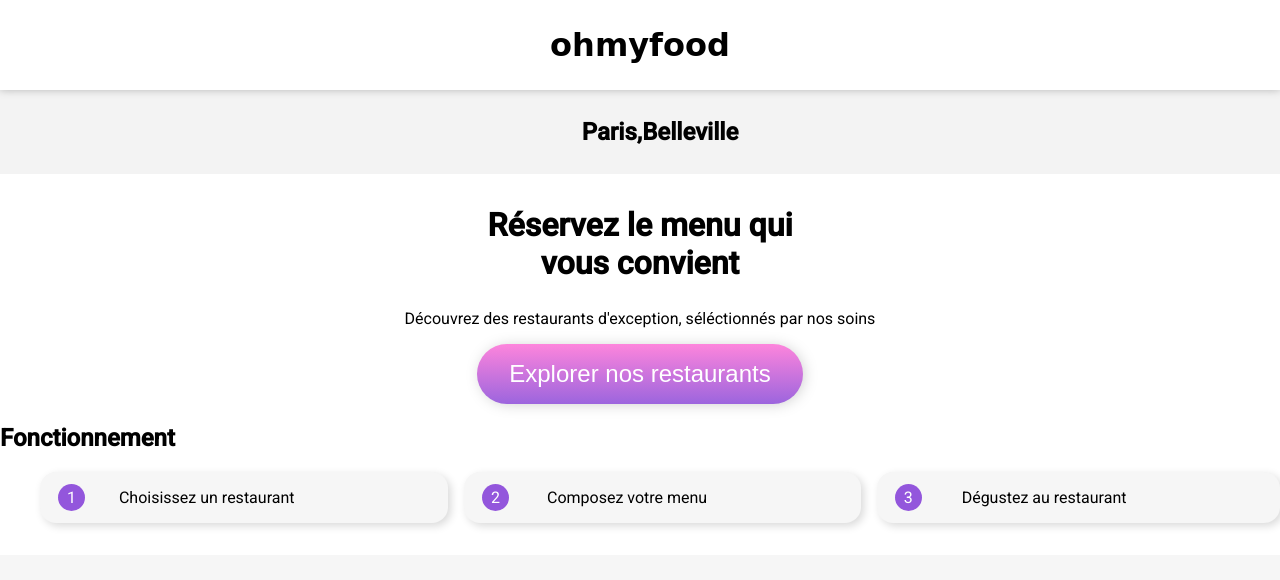
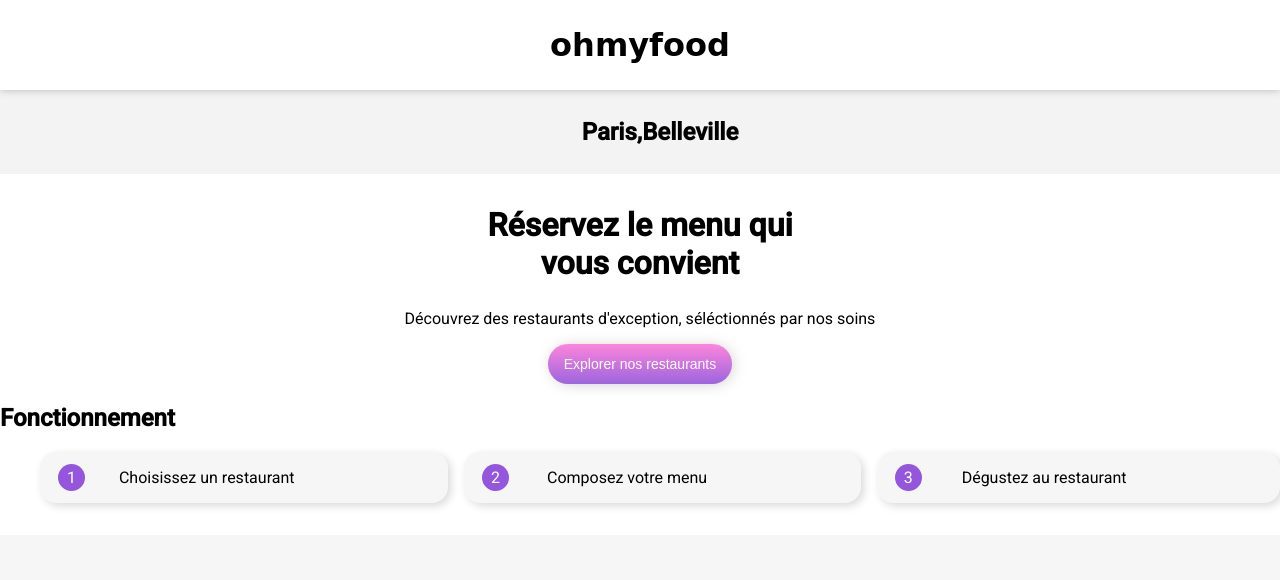
Before and after one commit to Mounirbl/ohmyfood, a website: page ohmyfood/index.html in a window 1280 px wide. Shown: the top 580 px of the page. Drawn offline with Linux system fonts and the light colour scheme; a web font is replaced by a local one.

Commit message:
modification

```diff
--- a/ohmyfood/sass/homepage.scss
+++ b/ohmyfood/sass/homepage.scss
@@ -44,8 +44,8 @@ main {
     color: white;
     font-weight: 300;
     background-image: linear-gradient(to top, rgba(147, 86, 220, 0.9), rgba(255, 121, 218, 0.9));
-    font-size: 1.5rem;
-    padding: 1rem 2rem;
+    font-size: 14px;
+    padding: 12px 16px;
     border: none;
     border-radius: 2rem;
     box-shadow: 2px 1px 16px -3px rgb(0 0 0/25%);
```
Also changed, not shown: ohmyfood/index.html (+4 -8 lines), ohmyfood/css/style.css.
